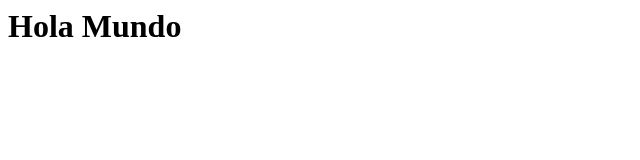
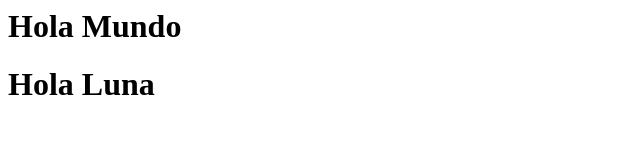
Before and after one commit to DIsales/Examen, a plain HTML site: page index.html in a window 1280 px wide. Shown: the whole page, without its empty margins (0-640 px from the left). Drawn offline with Linux system fonts and the light colour scheme.

Commit message:
hola luna

```diff
--- a/index.html
+++ b/index.html
@@ -4,5 +4,6 @@
     </head>
     <body>
         <h1>Hola Mundo</h1>
+        <h1>Hola Luna</h1>
     </body>
 </html>
```
